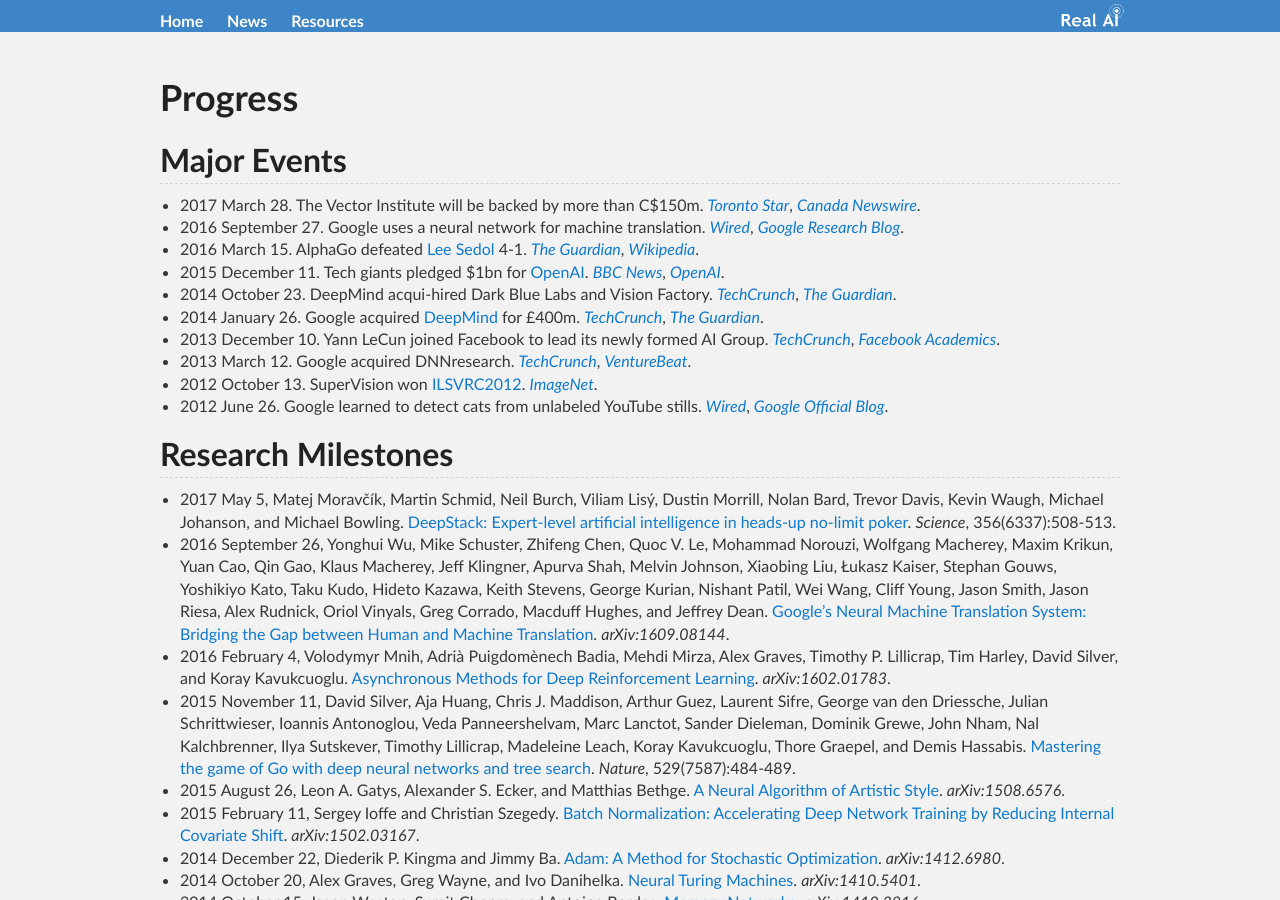
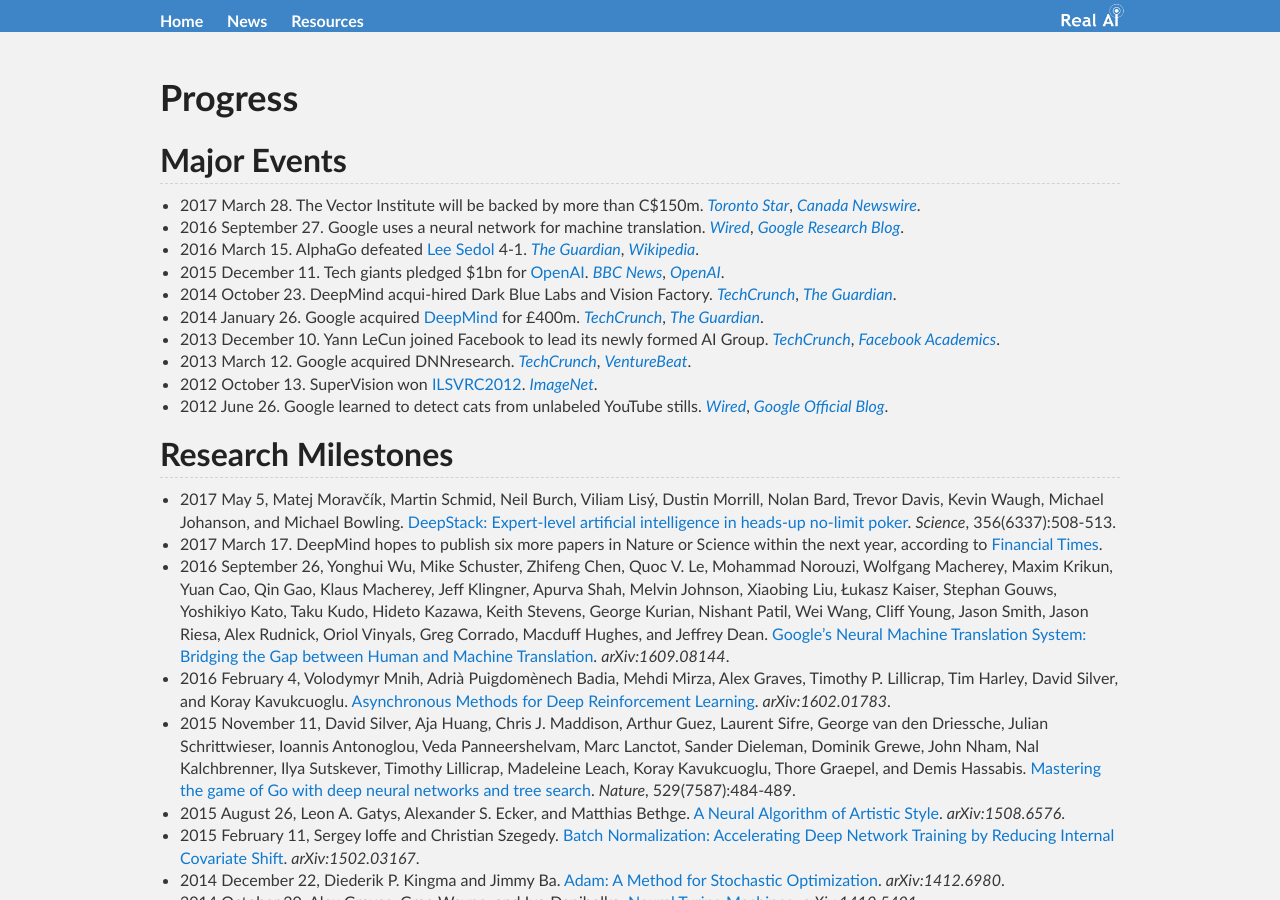
Before and after one commit to Tonywuhk/realai.org, a Jekyll site: the page built from progress.md, in a window 1280 px wide and 900 px high. Built offline with Jekyll 4.4.1, drawn with Linux system fonts in a browser that asks for light colours; our own code applies the rules of GitHub Pages for plain Markdown files; comment, search, counter and statistics services are not loaded; the repository's description, which GitHub fills in, is left out.

Commit message:
Update progress.md

```diff
--- a/progress.md
+++ b/progress.md
@@ -19,6 +19,7 @@
 ## Research Milestones
 
 * 2017 May 5, Matej Moravčík, Martin Schmid, Neil Burch, Viliam Lisý, Dustin Morrill, Nolan Bard, Trevor Davis, Kevin Waugh, Michael Johanson, and Michael Bowling. [DeepStack: Expert-level artificial intelligence in heads-up no-limit poker](http://science.sciencemag.org/content/356/6337/508). *Science*, 356(6337):508-513.
+* 2017 March 17. DeepMind hopes to publish six more papers in Nature or Science within the next year, according to [Financial Times](https://www.ft.com/content/cada14c4-d366-11e6-b06b-680c49b4b4c0).
 * 2016 September 26, Yonghui Wu, Mike Schuster, Zhifeng Chen, Quoc V. Le, Mohammad Norouzi, Wolfgang Macherey, Maxim Krikun, Yuan Cao, Qin Gao, Klaus Macherey, Jeff Klingner, Apurva Shah, Melvin Johnson, Xiaobing Liu, Łukasz Kaiser, Stephan Gouws, Yoshikiyo Kato, Taku Kudo, Hideto Kazawa, Keith Stevens, George Kurian, Nishant Patil, Wei Wang, Cliff Young, Jason Smith, Jason Riesa, Alex Rudnick, Oriol Vinyals, Greg Corrado, Macduff Hughes, and Jeffrey Dean. [Google's Neural Machine Translation System: Bridging the Gap between Human and Machine Translation](https://arxiv.org/abs/1609.08144). *arXiv:1609.08144*.
 * 2016 February 4, Volodymyr Mnih, Adrià Puigdomènech Badia, Mehdi Mirza, Alex Graves, Timothy P. Lillicrap, Tim Harley, David Silver, and Koray Kavukcuoglu. [Asynchronous Methods for Deep Reinforcement Learning](https://arxiv.org/abs/1602.01783). *arXiv:1602.01783*.
 * 2015 November 11, David Silver, Aja Huang, Chris J. Maddison, Arthur Guez, Laurent Sifre, George van den Driessche, Julian Schrittwieser, Ioannis Antonoglou, Veda Panneershelvam, Marc Lanctot, Sander Dieleman, Dominik Grewe, John Nham, Nal Kalchbrenner, Ilya Sutskever, Timothy Lillicrap, Madeleine Leach, Koray Kavukcuoglu, Thore Graepel, and Demis Hassabis. [Mastering the game of Go with deep neural networks and tree search](http://www.nature.com/nature/journal/v529/n7587/full/nature16961.html). *Nature*, 529(7587):484-489.
```
